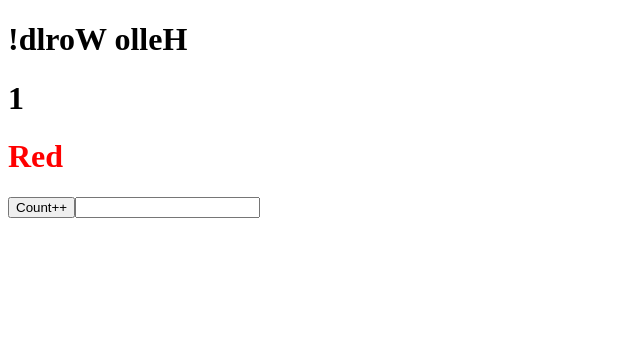
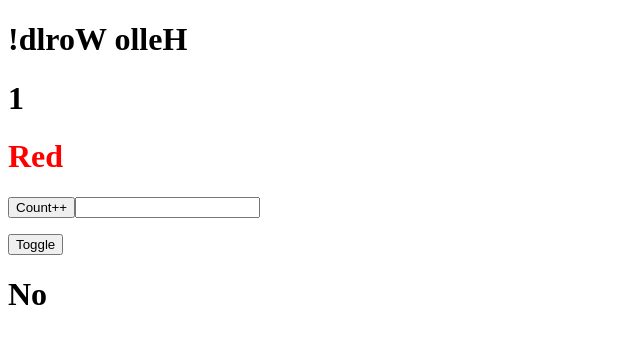
Before and after one commit to kytranl0/vue, a Vue app: page / in a window 1280 px wide. Shown: the top 344 px of the page, without its empty margins (0-640 px from the left). Built offline with nearby package versions, Linux system fonts and the light colour scheme.

Commit message:
if + else directive

```diff
--- a/src/App.vue
+++ b/src/App.vue
@@ -7,12 +7,20 @@ export default {
         count: 1
       },
       titleClass: 'title',
-      text: ''
+      text: '',
+      switch: false
     }
   },
   methods: {
     increment() {
       this.counter.count++
+    },
+    toggle() {
+      if (this.switch) {
+        this.switch = false;
+      } else {
+        this.switch = true;
+      }
     }
   }
 }
@@ -26,6 +34,9 @@ export default {
 
   <input v-model="text" />
   <p> {{text}} </p>
+  <button @click="toggle">Toggle</button>
+  <h1 v-if="switch">Vue</h1>
+  <h1 v-else>No</h1>
 </template>
 
 <style>
```
